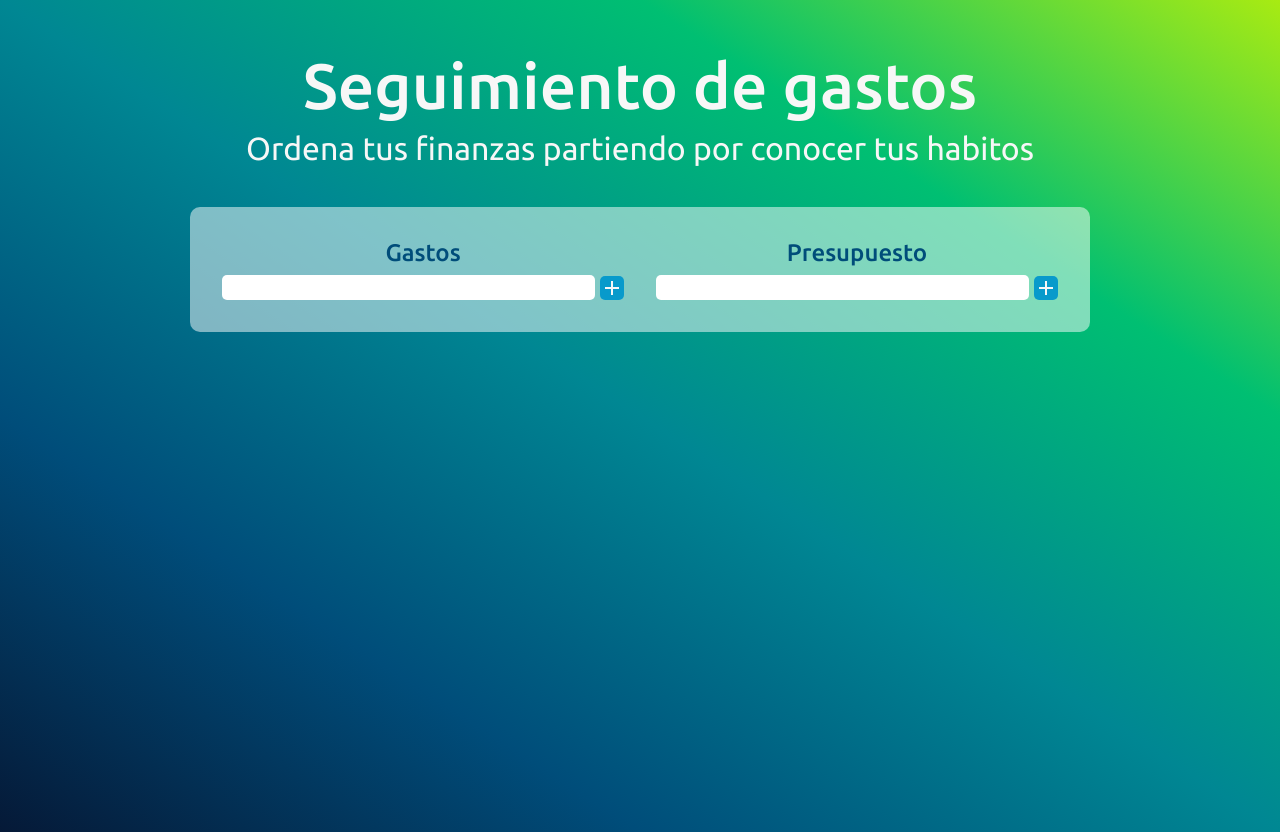
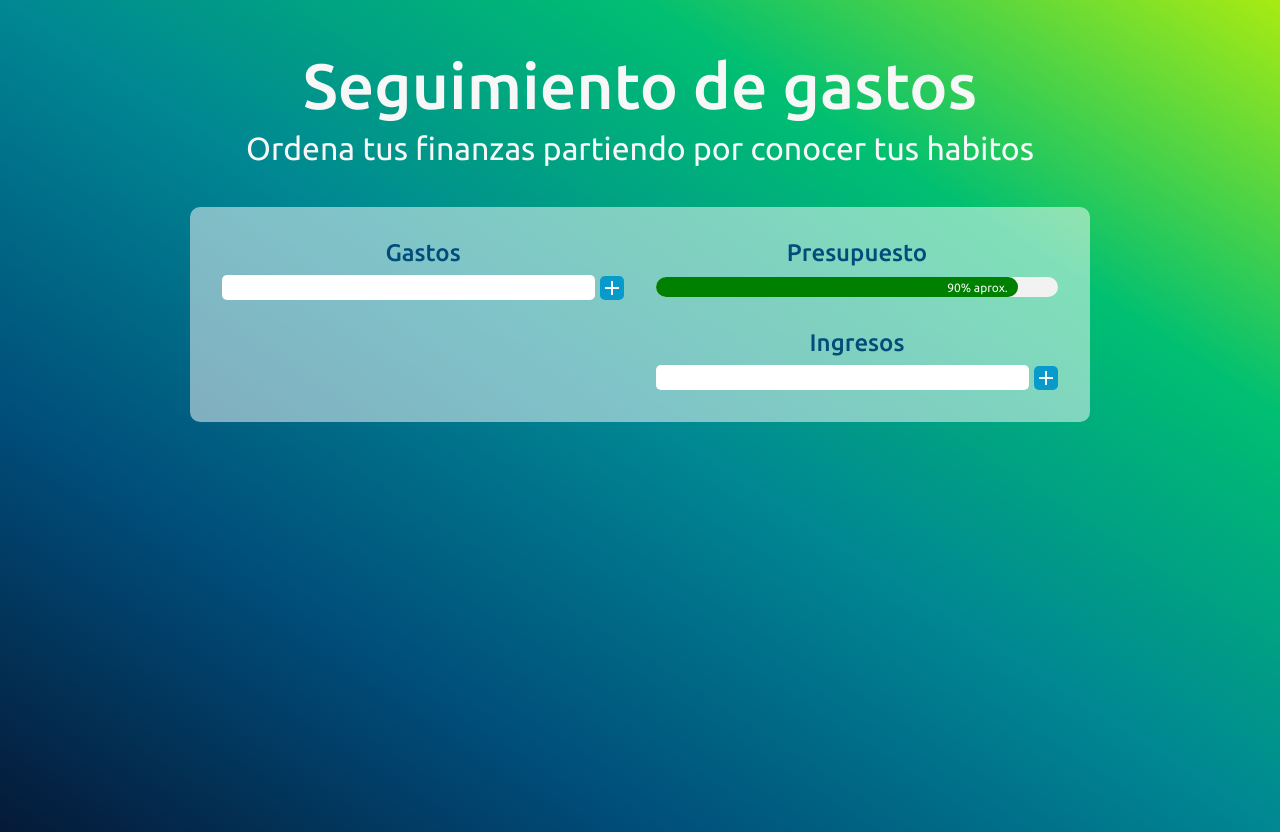
Before and after one commit to joaquinmoralest/expenses-tracker, a React (Vite) app: page / in a window 1280 px wide. Built offline with nearby package versions, Linux system fonts and the light colour scheme.

Commit message:
Add progress bar

```diff
--- a/package.json
+++ b/package.json
@@ -10,7 +10,8 @@
   },
   "dependencies": {
     "react": "^18.2.0",
-    "react-dom": "^18.2.0"
+    "react-dom": "^18.2.0",
+    "styled-components": "^5.3.6"
   },
   "devDependencies": {
     "@types/react": "^18.0.22",
--- a/src/App.jsx
+++ b/src/App.jsx
@@ -1,4 +1,5 @@
 import './App.css'
+import ProgressBar from './components/ProgressBar/ProgressBar'
 
 function App() {
   return (
@@ -22,6 +23,11 @@ function App() {
         </section>
         <section className='budget'>
           <h4 className='txt-center'>Presupuesto</h4>
+          <ProgressBar
+            bgColor='full'
+            completed={90}
+          />
+          <h4 className='txt-center'>Ingresos</h4>
           <form className='form' action="">
             <input className='input' type="text" />
             <button className='btn-add'>
--- /dev/null
+++ b/src/components/ProgressBar/ProgressBar.css
@@ -0,0 +1,21 @@
+.container {
+  height: 20px;
+  width: 100%;
+  margin-top: 10px;
+  margin-bottom: 2rem;
+  border-radius: 25px;
+  background-color: #f2f2f2;
+}
+
+.full {
+  width: 90%;
+  text-align: right;
+  background-color: green;
+}
+
+.label {
+  font-size: 12px;
+  color: #f7f7f7;
+  margin-right: 10px;
+
+}
--- /dev/null
+++ b/src/components/ProgressBar/ProgressBar.jsx
@@ -0,0 +1,13 @@
+import './ProgressBar.css'
+
+function ProgressBar({bgColor, completed}) {
+  return(
+    <div className='container'>
+      <div className={`container ${bgColor}`}>
+        <span className='label'>{`${completed}% aprox.`}</span>
+      </div>
+    </div>
+  )
+}
+
+export default ProgressBar
```
Also changed, not shown: src/App.css (line endings or trailing spaces), 1 other file (tests, documents, lock files or other folders).
